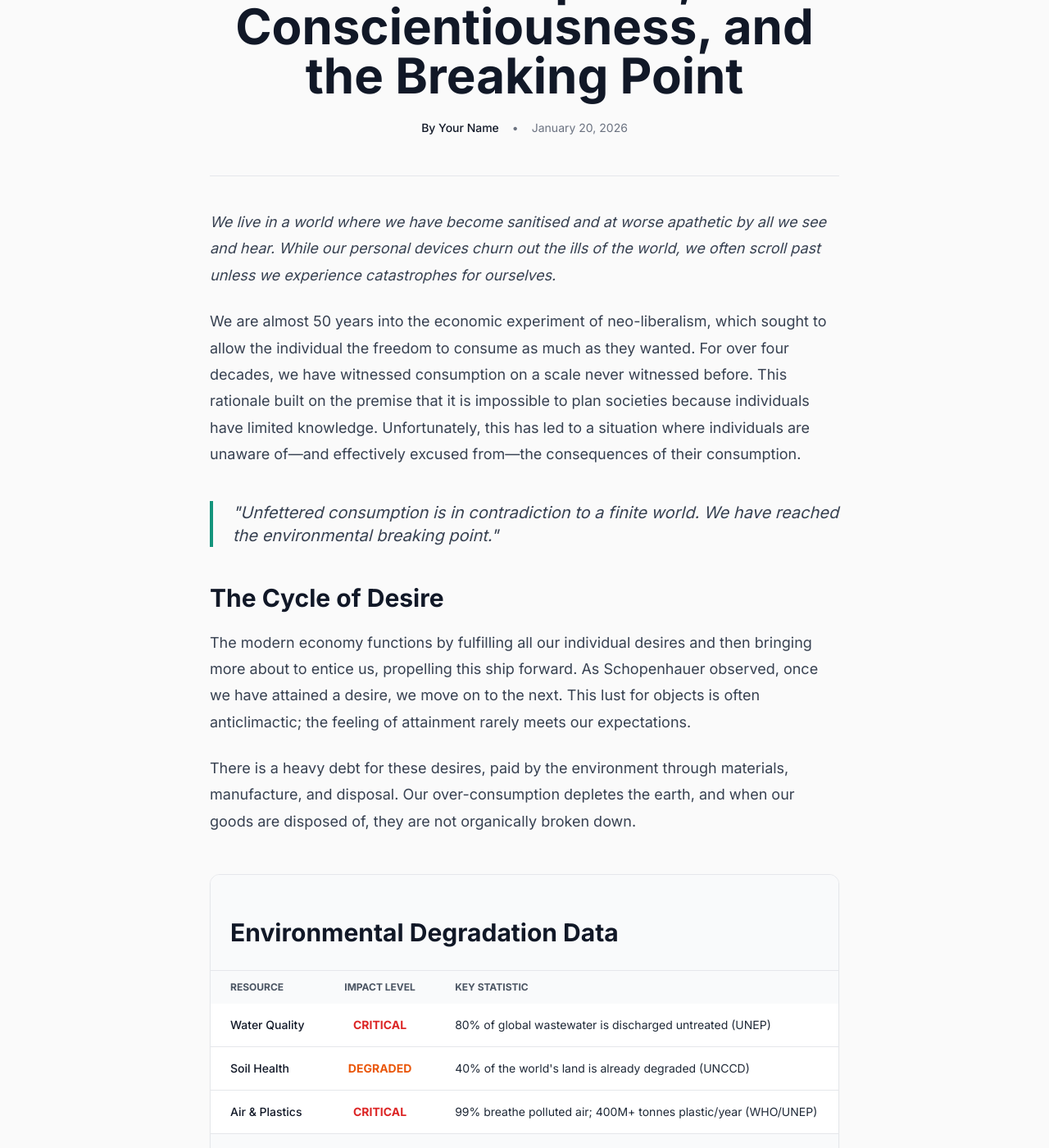
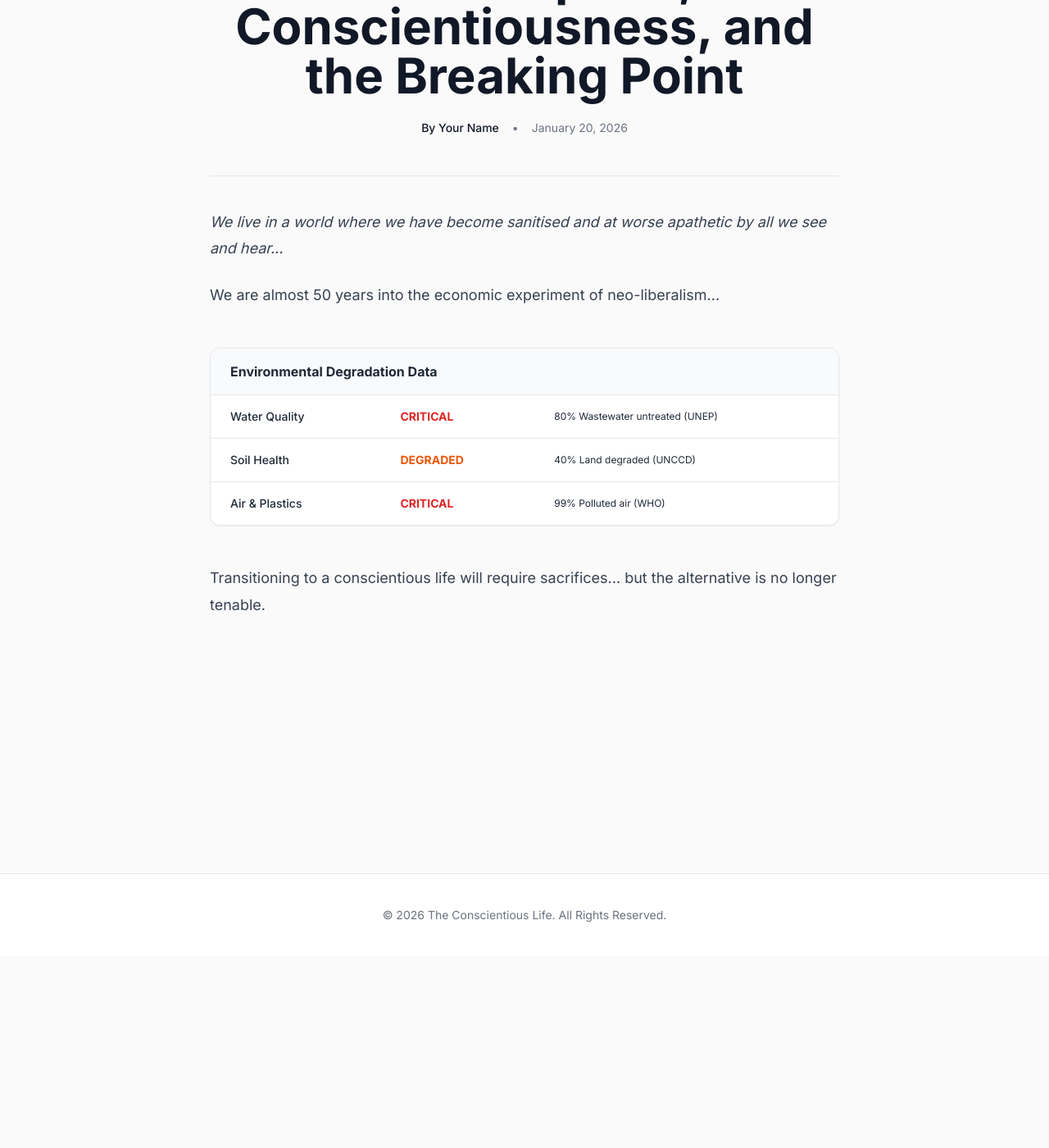
Before and after one commit to theconscientiouslife1-coder/TheCL, a Jekyll site: the page the_environment_main_article.html, which Jekyll copies as it is, in a window 1280 px wide and 1400 px high, scrolled down 234 px. Shown: the whole window at 82% size. Built offline with Jekyll 4.4.1, drawn with Linux system fonts in a browser that asks for light colours; nearby versions of some CDN libraries; some of the changed text lies outside the part shown.

```diff
--- a/the_environment_main_article.html
+++ b/the_environment_main_article.html
@@ -5,27 +5,21 @@
     <meta name="viewport" content="width=device-width, initial-scale=1.0">
     <title>The Environment: Consumption & Neo-liberalism - The Conscientious Life</title>
     <meta name="description" content="An analysis of how 50 years of neo-liberalism and unfettered consumption have brought the environment to a breaking point.">
-
     <script src="https://cdn.tailwindcss.com"></script>
     <script src="https://unpkg.com/lucide@latest"></script>
     <link rel="preconnect" href="https://fonts.googleapis.com">
     <link rel="preconnect" href="https://fonts.gstatic.com" crossorigin>
     <link href="https://fonts.googleapis.com/css2?family=Inter:wght@400;500;600;700&display=swap" rel="stylesheet">
-
     <script type="application/ld+json">
     {
       "@context": "https://schema.org",
       "@type": "BlogPosting",
       "headline": "Consumption, Conscientiousness, and the Breaking Point",
-      "author": {
-        "@type": "Person",
-        "name": "Your Name"
-      },
+      "author": { "@type": "Person", "name": "Your Name" },
       "datePublished": "2026-01-20",
       "description": "Exploring the intersection of daily consumption habits and ecological health."
     }
     </script>
-
     <style>
         body { font-family: 'Inter', sans-serif; display: flex; flex-direction: column; min-height: 100vh; }
         .flex-grow { flex-grow: 1; }
@@ -34,7 +28,6 @@
     </style>
 </head>
 <body class="bg-neutral-50 text-gray-800">
-
     <header class="bg-white shadow-sm border-t-4 border-[#14947c]">
         <div class="container mx-auto px-4 sm:px-6 lg:px-8">
             <div class="flex justify-between items-center py-4">
@@ -53,7 +46,6 @@
 
     <main class="flex-grow container mx-auto px-4 sm:px-6 lg:px-8 py-16">
         <div class="max-w-3xl mx-auto">
-
             <article>
                 <header class="mb-12 text-center">
                     <div class="flex justify-center items-center space-x-2 text-[#14947c] mb-6">
@@ -70,75 +62,30 @@
 
                 <div class="article-content border-t border-gray-200 pt-10">
                     <p class="text-2xl text-gray-600 italic mb-10 leading-relaxed">
-                        We live in a world where we have become sanitised and at worse apathetic by all we see and hear. While our personal devices churn out the ills of the world, we often scroll past unless we experience catastrophes for ourselves.
+                        We live in a world where we have become sanitised and at worse apathetic by all we see and hear...
                     </p>
 
-                    <p>We are almost 50 years into the economic experiment of neo-liberalism, which sought to allow the individual the freedom to consume as much as they wanted. For over four decades, we have witnessed consumption on a scale never witnessed before. This rationale built on the premise that it is impossible to plan societies because individuals have limited knowledge. Unfortunately, this has led to a situation where individuals are unaware of—and effectively excused from—the consequences of their consumption.</p>
-
-                    <blockquote class="border-l-4 border-[#14947c] pl-6 my-10 italic text-xl text-gray-700">
-                        "Unfettered consumption is in contradiction to a finite world. We have reached the environmental breaking point."
-                    </blockquote>
-
-                    <h2>The Cycle of Desire</h2>
-                    <p>The modern economy functions by fulfilling all our individual desires and then bringing more about to entice us, propelling this ship forward. As Schopenhauer observed, once we have attained a desire, we move on to the next. This lust for objects is often anticlimactic; the feeling of attainment rarely meets our expectations.</p>
-
-                    <p>There is a heavy debt for these desires, paid by the environment through materials, manufacture, and disposal. Our over-consumption depletes the earth, and when our goods are disposed of, they are not organically broken down.</p>
+                    <p>We are almost 50 years into the economic experiment of neo-liberalism...</p>
 
                     <div class="my-12 bg-white border border-gray-200 rounded-xl overflow-hidden shadow-sm">
-                        <div class="bg-gray-50 px-6 py-4 border-b border-gray-200">
-                            <h2 class="text-lg font-bold text-gray-900">Environmental Degradation Data</h2>
-                        </div>
+                        <div class="bg-gray-50 px-6 py-4 border-b border-gray-200 font-bold">Environmental Degradation Data</div>
                         <table class="w-full text-left text-sm">
-                            <thead class="bg-gray-50 text-gray-600 uppercase text-xs">
-                                <tr>
-                                    <th class="px-6 py-3">Resource</th>
-                                    <th class="px-6 py-3 text-center">Impact Level</th>
-                                    <th class="px-6 py-3">Key Statistic</th>
-                                </tr>
-                            </thead>
                             <tbody class="divide-y divide-gray-200">
-                                <tr>
-                                    <td class="px-6 py-4 font-medium text-gray-900">Water Quality</td>
-                                    <td class="px-6 py-4 text-center font-bold text-red-600">CRITICAL</td>
-                                    <td class="px-6 py-4">80% of global wastewater is discharged untreated (UNEP)</td>
-                                </tr>
-                                <tr>
-                                    <td class="px-6 py-4 font-medium text-gray-900">Soil Health</td>
-                                    <td class="px-6 py-4 text-center font-bold text-orange-600">DEGRADED</td>
-                                    <td class="px-6 py-4">40% of the world's land is already degraded (UNCCD)</td>
-                                </tr>
-                                <tr>
-                                    <td class="px-6 py-4 font-medium text-gray-900">Air & Plastics</td>
-                                    <td class="px-6 py-4 text-center font-bold text-red-600">CRITICAL</td>
-                                    <td class="px-6 py-4">99% breathe polluted air; 400M+ tonnes plastic/year (WHO/UNEP)</td>
-                                </tr>
+                                <tr><td class="px-6 py-4 font-medium">Water Quality</td><td class="px-6 py-4 text-red-600 font-bold">CRITICAL</td><td class="px-6 py-4 text-xs">80% Wastewater untreated (UNEP)</td></tr>
+                                <tr><td class="px-6 py-4 font-medium">Soil Health</td><td class="px-6 py-4 text-orange-600 font-bold">DEGRADED</td><td class="px-6 py-4 text-xs">40% Land degraded (UNCCD)</td></tr>
+                                <tr><td class="px-6 py-4 font-medium">Air & Plastics</td><td class="px-6 py-4 text-red-600 font-bold">CRITICAL</td><td class="px-6 py-4 text-xs">99% Polluted air (WHO)</td></tr>
                             </tbody>
                         </table>
-                        <div class="px-6 py-4 bg-gray-50 text-xs text-gray-500 leading-relaxed border-t border-gray-200">
-                            <strong>Authoritative References:</strong>
-                            <ul class="list-disc ml-4 mt-2 space-y-1">
-                                <li>UN Environment Programme (2023). Wastewater: Turning Problem into Solution.</li>
-                                <li>UNCCD (2022). Global Land Outlook 2nd Edition.</li>
-                                <li>WHO (2024). Ambient (Outdoor) Air Quality Database.</li>
-                                <li>OECD/UNEP (2023). Global Plastics Outlook.</li>
-                            </ul>
-                        </div>
                     </div>
-
-                    <h2>Conclusion: A Necessary Transition</h2>
-                    <p>This slow descent into destruction requires action from all stakeholders, starting at the personal level. Protecting the mainstays of life—food and water—is fundamentally more important than unfettered consumer freedom. Transitioning to a conscientious life will require sacrifices in terms of current liberties and economic livelihoods, but the alternative is no longer tenable.</p>
+                    <p>Transitioning to a conscientious life will require sacrifices... but the alternative is no longer tenable.</p>
                 </div>
             </article>
-
         </div>
     </main>
 
     <footer class="bg-white border-t py-10 text-center text-gray-500 text-sm">
         <p>&copy; 2026 The Conscientious Life. All Rights Reserved.</p>
     </footer>
-
-    <script>
-        lucide.createIcons();
-    </script>
+    <script>lucide.createIcons();</script>
 </body>
 </html>
```
